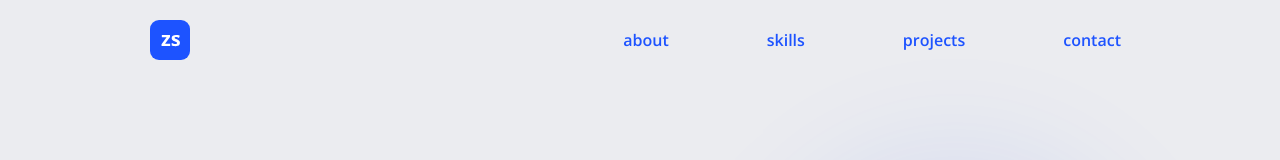
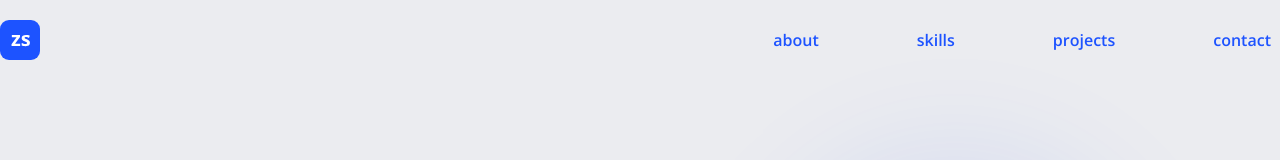
Before and after one commit to zoeschmitt/zoe, a React (Create React App) app: page / in a window 1280 px wide. Shown: the top 160 px of the page. Built offline with nearby package versions, Linux system fonts and the light colour scheme.

Commit message:
feat: removed dependency on react scroll, replaced with vanilla js

```diff
--- a/package.json
+++ b/package.json
@@ -16,7 +16,6 @@
     "react-dom": "^18.2.0",
     "react-router-dom": "^6.3.0",
     "react-scripts": "5.0.1",
-    "react-scroll": "^1.8.7",
     "typescript": "^4.8.2",
     "web-vitals": "^2.1.4"
   },
--- a/src/components/header/index.tsx
+++ b/src/components/header/index.tsx
@@ -1,6 +1,4 @@
 import { useEffect, useState } from "react";
-import { Link } from "react-router-dom";
-import { animateScroll as scroll } from "react-scroll";
 import classnames from "classnames";
 import routes from "../../data/routes";
 import "./header.scss";
@@ -20,28 +18,25 @@ const Header = (props: Props) => {
   useEffect(() => {
     window.addEventListener("scroll", changeNav);
   }, []);
-  const toggleHome = () => {
-    scroll.scrollToTop();
-  };
   return (
     <nav
       className={classnames(CSS_PREFIX, {
         [`${CSS_PREFIX}--show-menu`]: scrollNav,
       })}
     >
-      <div className="container content">
+      <div className="container">
         <button
           className="logo"
-          onClick={toggleHome}
+          onClick={() => window.scrollTo({top: 0, behavior: 'smooth'})}
           aria-label="scroll to top"
         >
           <img src="assets/zs.svg" alt=""></img>
         </button>
         <div className="nav-links">
           {routes.map((route) => (
-            <Link to={`/${route}`} className="link">
+            <a href={`/#${route}`} className="link">
               {route}
-            </Link>
+            </a>
           ))}
         </div>
         <button className="menu" aria-label="open menu" onClick={toggle}>
```
